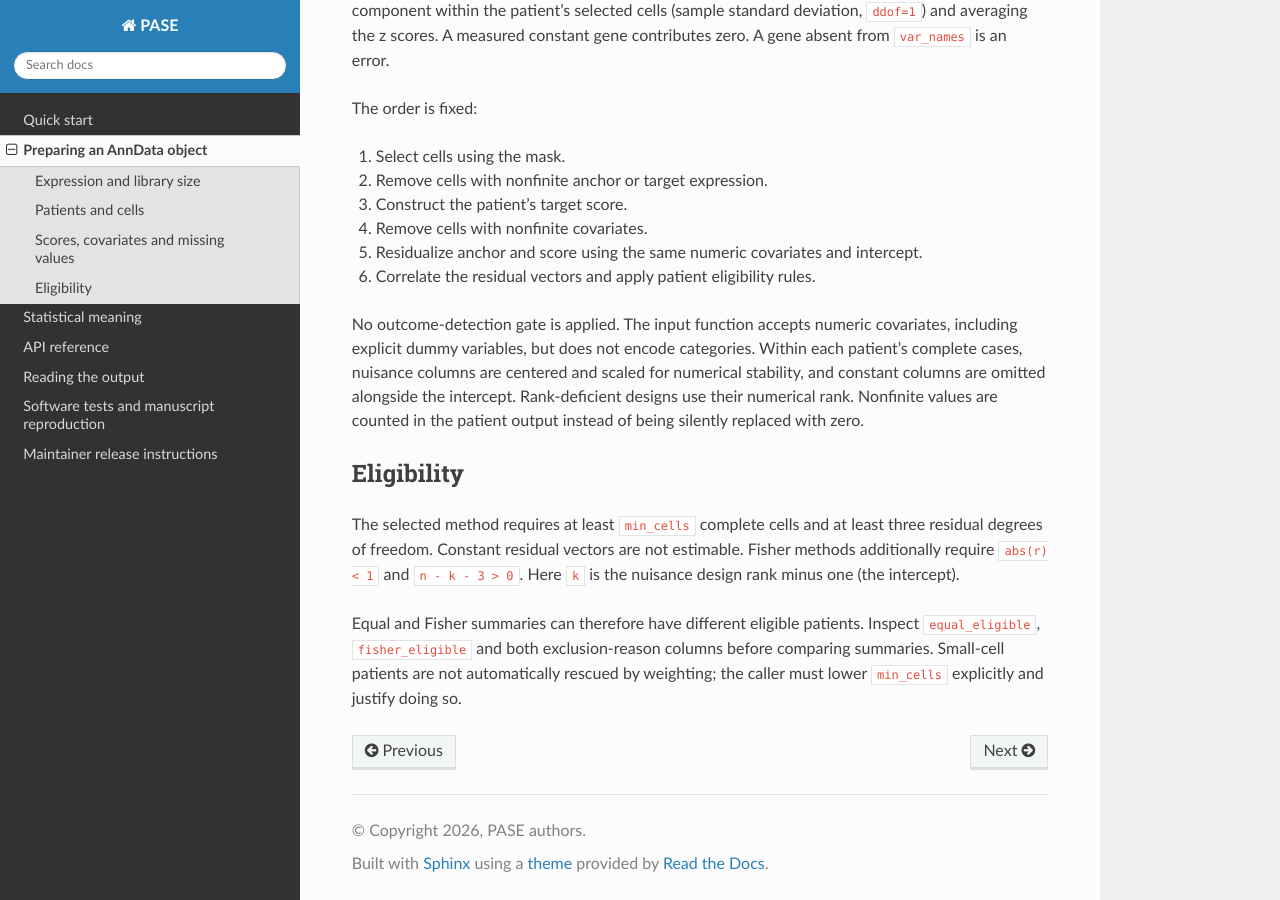
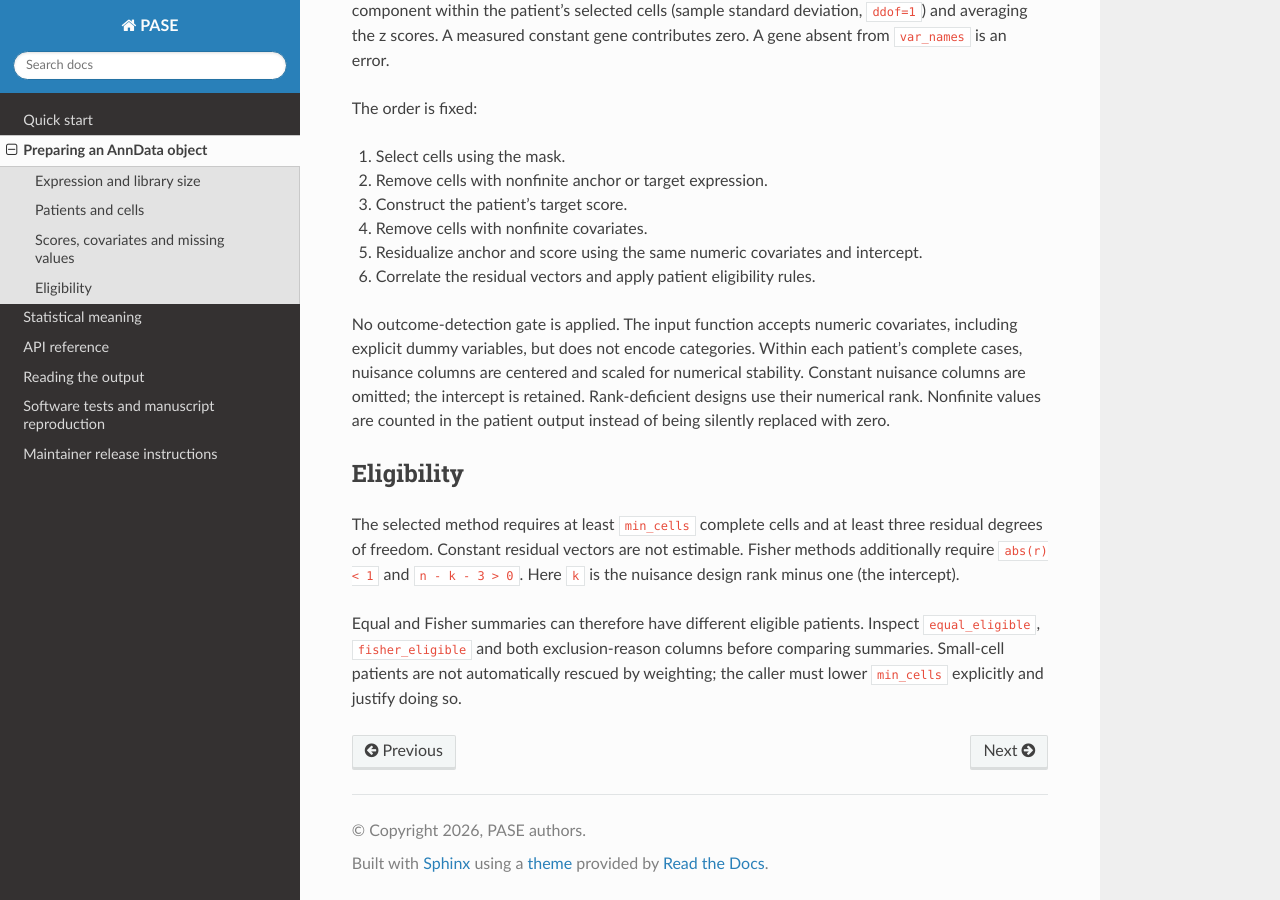
Before and after one commit to tjw0613-cell/pase-software, a Sphinx documentation site: the page built from docs/inputs.md, in a window 1280 px wide and 900 px high, scrolled down 1124 px. Built offline with Sphinx 7.4.7 and the Read the Docs theme 3.1.0, drawn with Linux system fonts in a browser that asks for light colours.

Commit message:
Clarify that the nuisance model retains its intercept

```diff
--- a/docs/inputs.md
+++ b/docs/inputs.md
@@ -62,8 +62,8 @@ The order is fixed:
 No outcome-detection gate is applied. The input function accepts numeric
 covariates, including explicit dummy variables, but does not encode categories.
 Within each patient's complete cases, nuisance columns are centered and scaled
-for numerical stability, and constant columns are omitted alongside the
-intercept. Rank-deficient designs use their numerical rank. Nonfinite values are counted
+for numerical stability. Constant nuisance columns are omitted; the intercept
+is retained. Rank-deficient designs use their numerical rank. Nonfinite values are counted
 in the patient output instead of being silently replaced with zero.
 
 ## Eligibility
```
